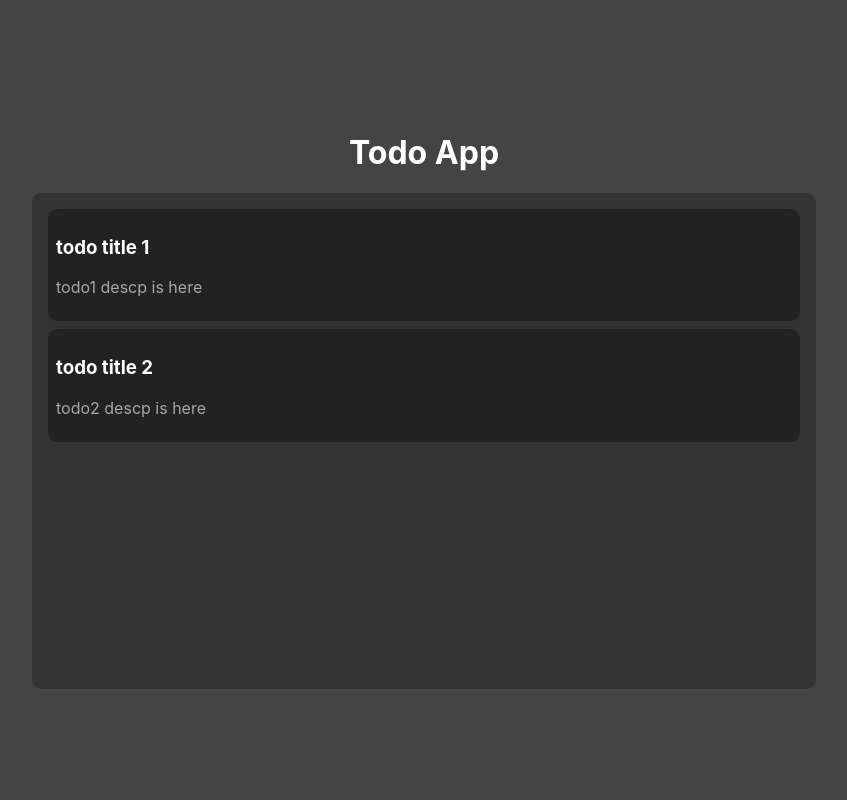
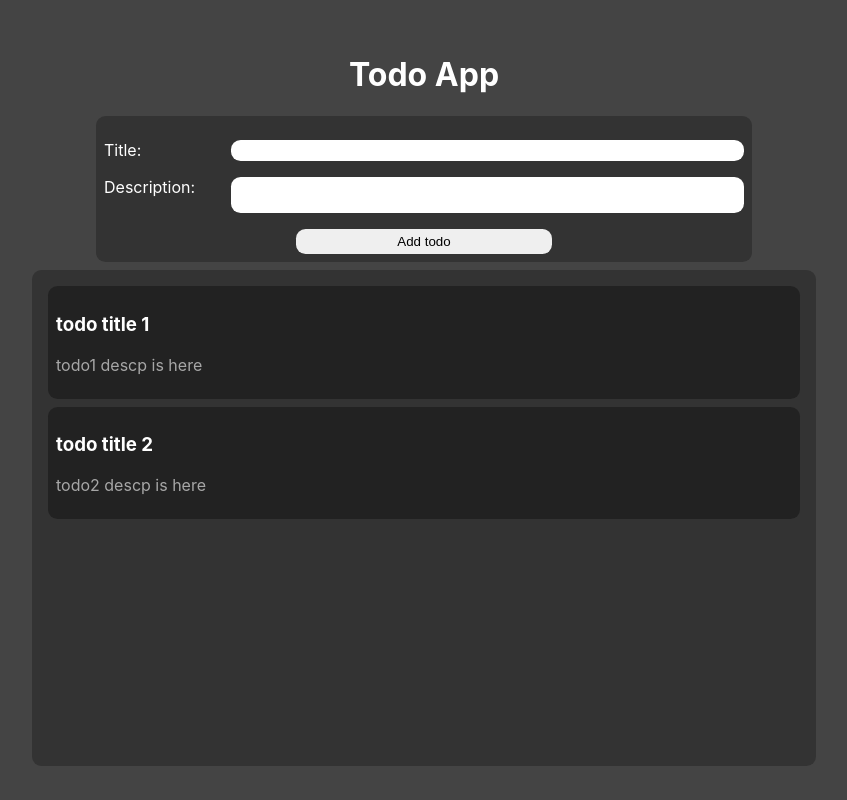
Before and after one commit to shagors/todo-app-react, a React (Create React App) app: page / in a window 1280 px wide. Shown: the whole page, without its empty margins (216-1063 px from the left). Built offline with nearby package versions, Linux system fonts and the light colour scheme; the HTML template or start-up script is replaced by a standard one.

Commit message:
make a form and design this form

```diff
--- a/src/components/Home.js
+++ b/src/components/Home.js
@@ -1,6 +1,7 @@
 import React from 'react';
 import Todos from './Todos';
 import style from './home.module.css';
+import NewTodo from './NewTodo';
 
 const dummyTodos = [
     {
@@ -19,6 +20,7 @@
   return (
     <div className={style.container}>
         <h1 style={{color: "white"}}>Todo App</h1>
+        <NewTodo></NewTodo>
         <Todos todos={dummyTodos}></Todos>
     </div>
   )
--- /dev/null
+++ b/src/components/NewTodo.js
@@ -0,0 +1,20 @@
+import React from 'react';
+import style from './newtodo.module.css';
+
+const NewTodo = () => {
+  return (
+    <form className={style.form}>
+      <div className={style["form-field"]}>
+        <label htmlFor="title">Title: </label>
+        <input type="text" id="title" name="title" />
+      </div>
+      <div className={style["form-field"]}>
+        <label htmlFor="desc">Description: </label>
+        <textarea type="text" id="desc" name="desc" />
+      </div>
+      <button type="submit">Add todo</button>
+    </form>
+  );
+}
+
+export default NewTodo
--- /dev/null
+++ b/src/components/newtodo.module.css
@@ -0,0 +1,47 @@
+.form {
+    width: 50%;
+    background-color: #333;
+    color: white;
+    padding: 0.5rem;
+    border-radius: .6rem;
+    margin-bottom: 0.5rem;
+}
+
+.form-field {
+    margin: 1rem 0;
+    display: flex;
+}
+
+.form-field label {
+    flex-basis: 20%;
+}
+
+.form-field input {
+    flex-basis: 80%;
+    border: none;
+    border-radius: 0.6rem;
+    padding: 0.2rem;
+}
+
+.form-field textarea {
+    flex-basis: 80%;
+    resize: none;
+    border: none;
+    border-radius: 0.6rem;
+    padding: 0.2rem;
+}
+
+.form button {
+    border: none;
+    border-radius: 0.6rem;
+    cursor: pointer;
+    display: block;
+    margin: 0 auto;
+    width: 40%;
+    padding: 5px;
+}
+
+.form button:hover {
+    background-color: orange;
+    color: white;
+}
```
